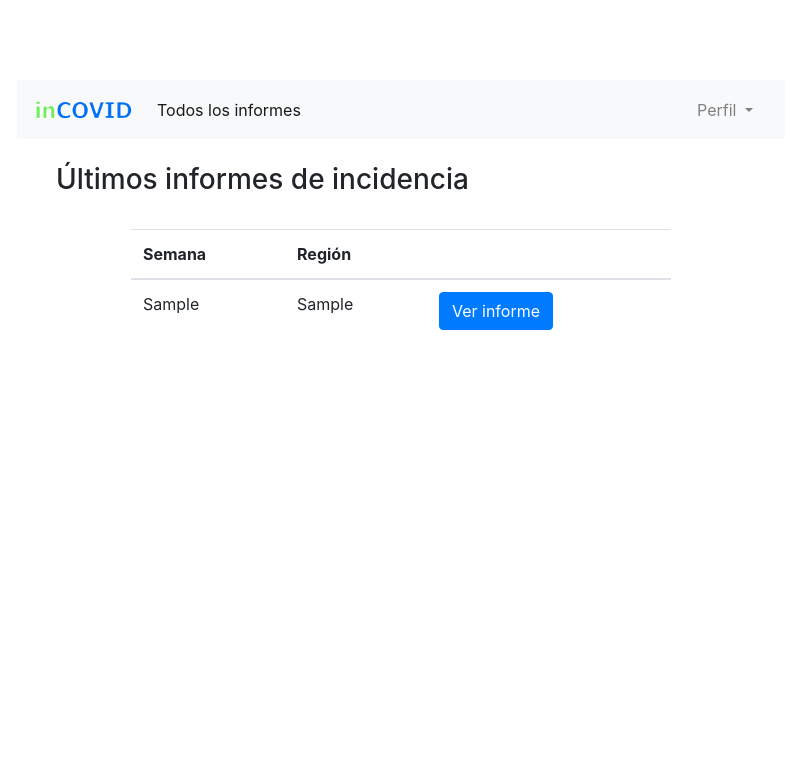
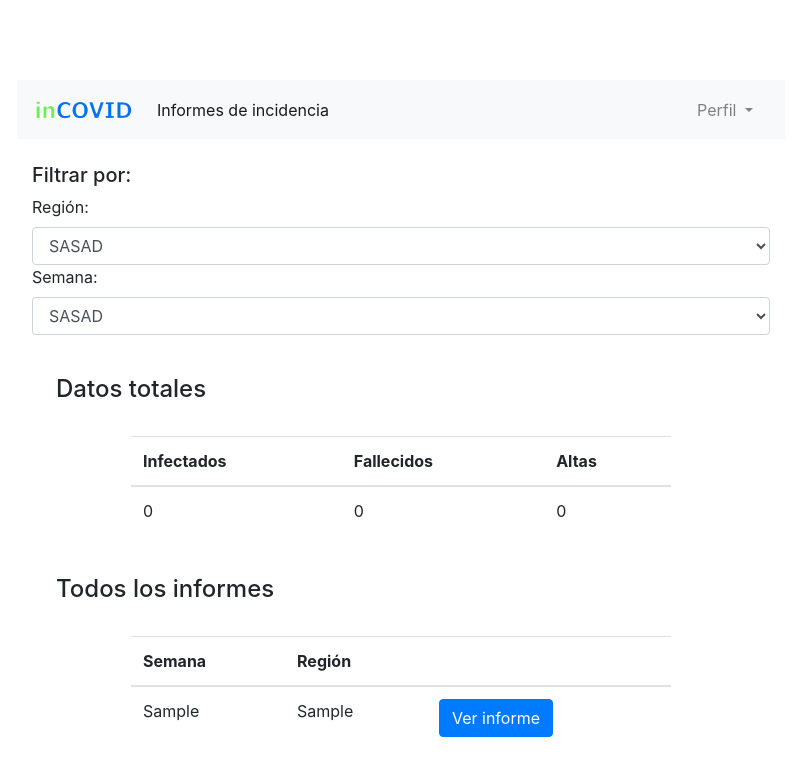
Before and after one commit to SanchezCheca/IncidenciaCOVID-PHP, a PHP site: page / in a window 1280 px wide. Shown: the top 776 px of the page, without its empty margins (239-1040 px from the left). Run offline with PHP 8.4, Linux system fonts and the light colour scheme; tables that the repository leaves empty or names only in its code hold one stand-in row (values such as "Sample post"); data that the repository does not hold is empty.

Commit message:
Cambios en inicio

```diff
--- a/controladores/controladorCRUD.php
+++ b/controladores/controladorCRUD.php
@@ -8,6 +8,7 @@ session_start();
 /**
  * Controlador se encarga de las funcionalidades relacionadas con el Administrador
  * crud.php
+ * regiones.php
  */
 /**
  * Actualiza en BD los datos que vienen del crud
--- a/index.php
+++ b/index.php
@@ -22,11 +22,73 @@
         <div class="containter d-flex justify-content-center">
             <div class="row principal">
 
-                <?php include 'recursos/cabecera.php'; ?>
+                <?php
+                include 'recursos/cabecera.php';
+                require_once 'modelo/Informe.php';
+                require_once 'auxiliar/AccesoADatos.php';
+                $informes = AccesoADatos::getAllInformes();
+
+                //Calcula los datos totales
+                $infectados = 0;
+                $fallecidos = 0;
+                $altas = 0;
+                foreach ($informes as $informe) {
+                    $infectados += $informe->getNInfectados();
+                    $fallecidos += $informe->getNFallecidos();
+                    $altas += $informe->getNAltas();
+                }
+                ?>
+
+                <!-- Filtro -->
+                <div class="col-12 mt-4">
+                    <h5 class="h5">Filtrar por:</h5>
+
+                    <form name="filtro" action="controladores/controladorPrincipal.php" method="POST">
+                        <div class="form-group">
+                            <label for="region">Región: </label>
+                            <select class="form-control" name="region">
+                                <option value="aa">SASAD</option>
+                                <option value="aa">SAawdwSAD</option>
+                                <option value="aa">SAadswzxSAD</option>
+                            </select>
+                            <label for="semana">Semana: </label>
+                            <select class="form-control" name="semana">
+                                <option value="aa">SASAD</option>
+                                <option value="aa">SAawdwSAD</option>
+                                <option value="aa">SAadswzxSAD</option>
+                            </select>
+                        </div>
+
+                    </form>
+                </div>
+
+                <!-- Primera seccion -->
+                <div class="col-12 mt-4 ml-4">
+                    <h4 class="h4">Datos totales</h4>
+                </div>
+
+                <div class="col-12 mt-4 px-4 d-flex justify-content-center">
+                    <table class="table table-hover w-75">
+                        <thead>
+                            <tr>
+                                <th scope="col">Infectados</th>
+                                <th scope="col">Fallecidos</th>
+                                <th scope="col">Altas</th>
+                            </tr>
+                        </thead>
+                        <tbody>
+                            <tr>
+                                <td><?php echo $infectados; ?></td>
+                                <td><?php echo $fallecidos; ?></td>
+                                <td><?php echo $altas; ?></td>
+                            </tr>
+                        </tbody>
+                    </table>
+                </div>
 
                 <!-- Título de la sección -->
                 <div class="col-12 mt-4 ml-4">
-                    <h3 class="h3">Últimos informes de incidencia</h3>
+                    <h4 class="h4">Todos los informes</h4>
                 </div>
 
                 <!-- Cuerpo -->
@@ -41,9 +103,6 @@
                         </thead>
                         <tbody>
                             <?php
-                            require_once 'modelo/Informe.php';
-                            require_once 'auxiliar/AccesoADatos.php';
-                            $informes = AccesoADatos::getAllInformes();
                             foreach ($informes as $informe) {
                                 ?>
                                 <tr>
--- a/recursos/cabecera.php
+++ b/recursos/cabecera.php
@@ -34,7 +34,7 @@ if (isset($_SESSION['usuarioIniciado'])) {
                 echo 'active';
             }
             ?>">
-                <a class = "nav-link" href = "<?php echo $ruta . 'index.php'; ?>">Todos los informes</a>
+                <a class = "nav-link" href = "<?php echo $ruta . 'index.php'; ?>">Informes de incidencia</a>
             </li>
             <?php
             //Muestra el enlace 'Crear informe' si el usuario iniciado es autor
```
Also changed, not shown: vistas/crearInforme.php (+9 -1 lines).
